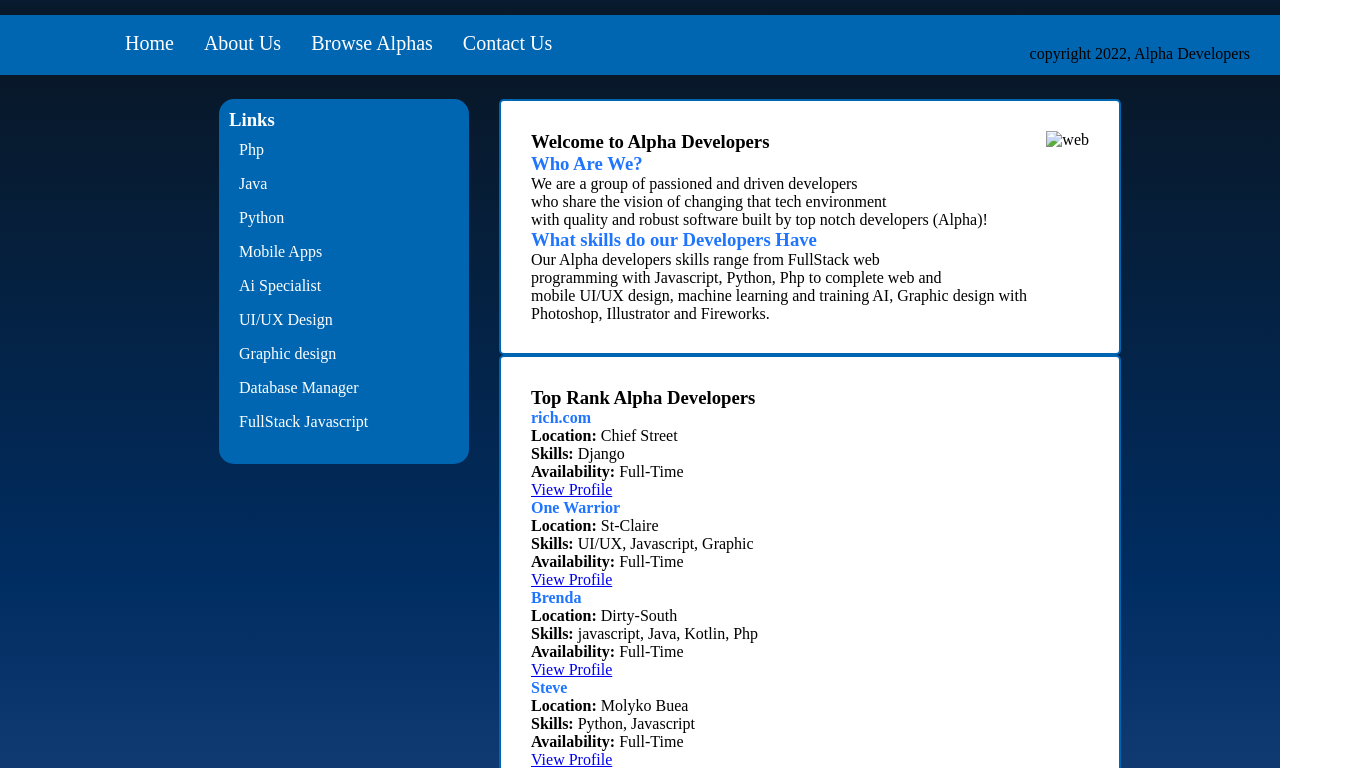
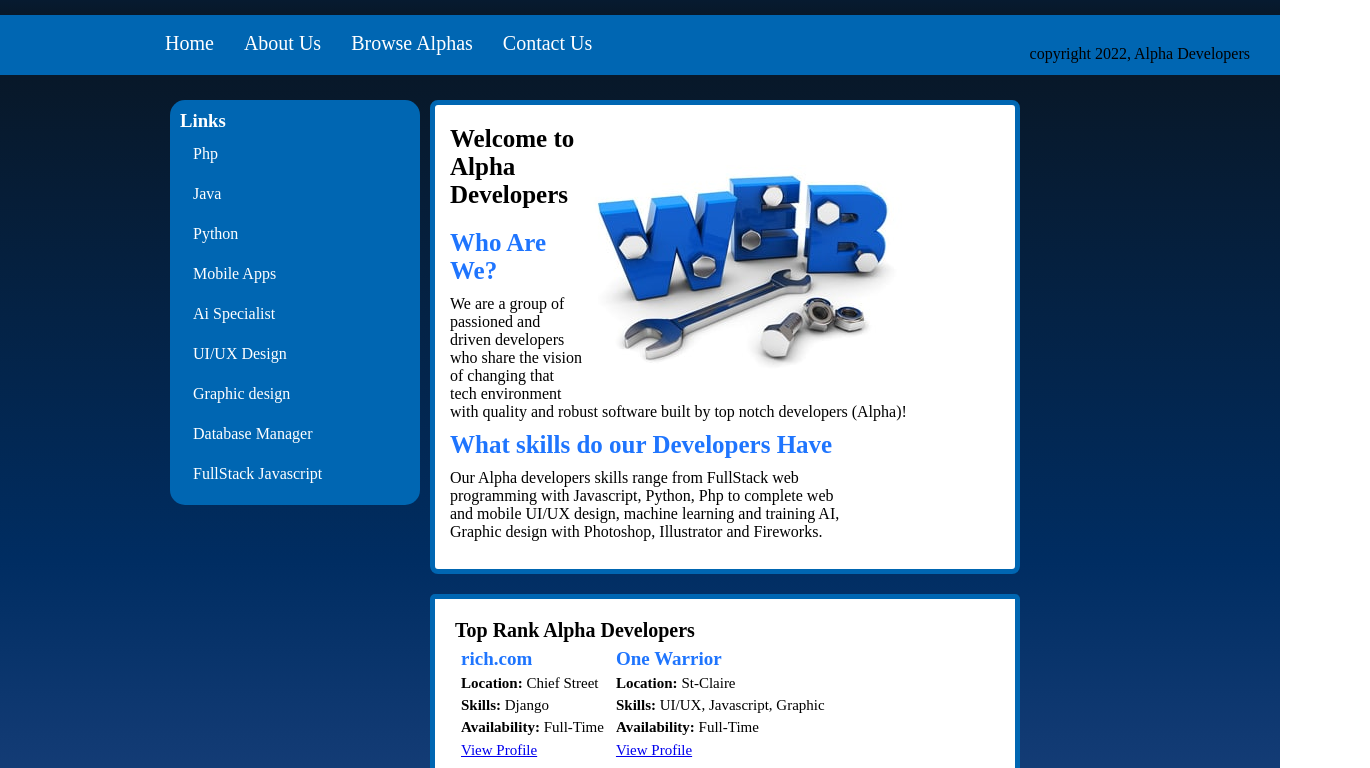
Before and after one commit to leonelta/alpha, a plain HTML site: page alpha.html in a window 1280 px wide. Shown: the part 103-871 px from the top of the page, 1370 px wide, since content can reach past the window. Drawn offline with Linux system fonts and the light colour scheme.

```diff
--- a/alpha.html
+++ b/alpha.html
@@ -38,7 +38,7 @@
             </div>
             <div class="main">
                 <div class="one">
-                    <img src="" alt="web">
+                    <img src="web.jpg" alt="web">
                     <h3>Welcome to Alpha Developers</h3>
 
                     <h3 style="color:#1F75FE;">Who Are We?</h3>
@@ -49,34 +49,34 @@
                     <h3 style="color: #1F75FE;">What skills do our Developers Have</h3>
 
                     <p>Our Alpha developers skills range from FullStack web <br>
-                       programming with Javascript, Python, Php to complete web and <br>
-                       mobile UI/UX design, machine learning and training AI, Graphic design
-                       with Photoshop, Illustrator and Fireworks. </p>
+                       programming with Javascript, Python, Php to complete web <br>
+                       and mobile UI/UX design, machine learning and training AI, <br>
+                       Graphic design  with Photoshop, Illustrator and Fireworks. </p>
                 </div>
                 <div class="two">
                     <h3>Top Rank Alpha Developers</h3>
-                    <div class="col-1">
+                    <div class="col">
                         <h4 style="color: #1F75FE;">rich.com</h4>
                         <p><b>Location:</b> Chief Street</p>
                         <p><b>Skills:</b> Django</p>
                         <p><b>Availability:</b> Full-Time</p>
                         <a href="#"> View Profile</a>
                     </div>
-                    <div class="col-2">
+                    <div class="col">
                         <h4 style="color: #1F75FE;">One Warrior</h4>
                         <p><b>Location:</b> St-Claire</p>
                         <p><b>Skills:</b> UI/UX, Javascript, Graphic</p>
                         <p><b>Availability:</b> Full-Time</p>
                         <a href="#"> View Profile</a>
                     </div>
-                    <div class="col-3">
+                    <div class="col">
                         <h4 style="color: #1F75FE;">Brenda</h4>
                         <p><b>Location:</b> Dirty-South</p>
                         <p><b>Skills:</b> javascript, Java, Kotlin, Php</p>
                         <p><b>Availability:</b> Full-Time</p>
                         <a href="#"> View Profile</a>
                     </div>
-                    <div class="col-4">
+                    <div class="col">
                         <h4 style="color: #1F75FE;">Steve</h4>
                         <p><b>Location:</b> Molyko Buea</p>
                         <p><b>Skills:</b> Python, Javascript</p>
--- a/sty.css
+++ b/sty.css
@@ -13,7 +13,7 @@
 .header h1{
     font-size: 50px;
     position: relative;
-    left: 86px;
+    left: 120px;
 }
 
 .header p{
@@ -38,7 +38,7 @@
     text-decoration: none;
     font-size: 20px;
     position: relative;
-    left: 80px;
+    left: 120px;
     bottom: 15px;
 }
 
@@ -49,19 +49,20 @@
 .row{
     display: flex;
     background-image: linear-gradient(#081829,#002D62,#2E5090);
-    padding: 159px;
+    padding: 80px;
+    margin: auto;
 }
 
 .column.side{
     border-radius: 15px;
     color: white;
     position: relative;
-    bottom: 135px;
-    left: 60px;
+    bottom: 55px;
+    left: 90px;
     background-color: #0066b2;
     padding: 10px;
     width: 250px;
-    height: 365px;
+    height: 405px;
 
 }
 .column.side ul{
@@ -71,37 +72,81 @@
 
 .column.side ul li{
     color: white;
-    padding: 6px;
+    padding: 9px;
     margin: 4px;
     font-size: 16px;
 }
 
 .main{
     flex: 15%;
-    margin-right: 90px;
+    margin-right: 280px;
 
 }
 
 .one{
-    border: 2px solid #0066b2;
-    border-radius: 5px;
+    border: 5px solid #0066b2;
+    border-radius: 8px;
     position: relative;
-    bottom: 135px;
-    left: 90px;
+    bottom: 55px;
+    left: 100px;
     background-color: white;
-    padding: 30px;
+    padding-bottom: 28px;
+    padding-left: 15px;
+    padding-top: 10px;
+
 }
+
+.one h3
+{
+    font-size: 25px;
+    padding-top: 10px;
+    padding-bottom: 10px;
+}
+
 
 .one img{
     float: right;
+    padding-right: 100px;
+    padding-top: 50px;
 }
 
 .two{
-    border: 2px solid #0066b2;
+    border: 5px solid #0066b2;
     border-radius: 5px;
     position: relative;
-    bottom: 135px;
-    left: 90px;
+    bottom: 55px;
+    left: 100px;
     background-color: white;
-    padding: 30px;
+    padding: 20px;
+    margin-top: 20px;
 }
+
+.two h3{
+    font-size: 20px;
+}
+
+.col{
+    float: left;
+    padding: 6px;
+}
+
+.col h4{
+    font-size: 19px;
+    padding-bottom: 5px;
+}
+
+.col p{
+    font-size: 15px;
+    padding-bottom: 5px;
+}
+
+.col a{
+    font-size: 15px;
+
+}
+
+.two::after{
+    content: "";
+    clear: both;
+    display: table;
+}
```
Also changed, not shown: index.html (deleted, +0 -15 lines), New folder/browse.html (added), New folder/style.css (added), web.jpg (added).
